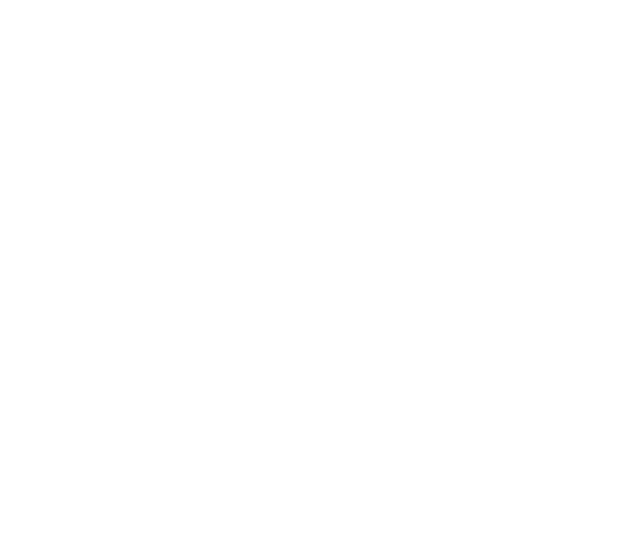
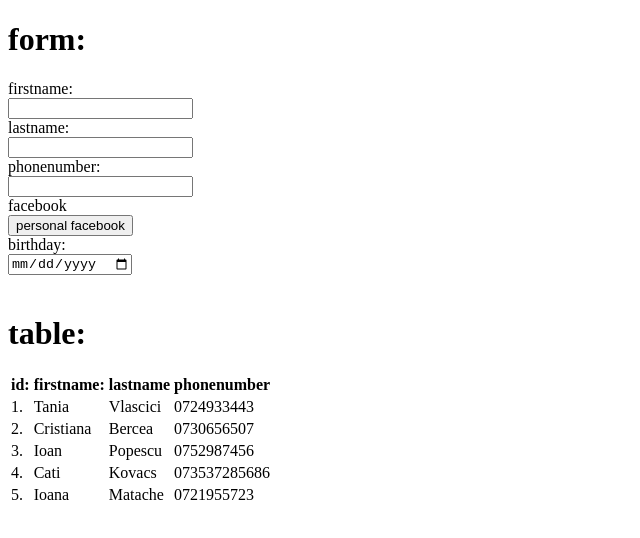
Before and after one commit to NagarroLabs/practica20, a plain HTML site: page TaniaVlascici/index.html in a window 1280 px wide. Shown: the whole page, without its empty margins (0-640 px from the left). Drawn offline with Linux system fonts and the light colour scheme.

Commit message:
form &table

```diff
--- a/TaniaVlascici/index.html
+++ b/TaniaVlascici/index.html
@@ -1,7 +1,75 @@
 <!DOCTYPE html>
 <html>
-    <head></head>
+    <head>
+        <title>formhtml</title>
+        <meta charset="utf-8" />
+    <link rel="stylesheet" href="index.css" />
+    <script src="index.js" defer></script>
+    </head>
     <body>
+        <h1>form:</h1>
+        <form>
+            <label for ="firstname">firstname:</label> <br>
+            <input type ="text" id="firstname" name="firstname"> <br>
+            <label for ="lastname">lastname:</label> <br>
+            <input type ="text" id="lastname" name="lastname"> <br>
+            <label for="phonenumber">phonenumber:</label> <br>
+            <input type="text" id="phonenumber" name="phonenumber"> <br>
+            <label for="button">facebook</label> <br>
+            <a href="https://www.facebook.com/vlascici.tania"><input type= "button"value="personal facebook"> </a> <br>
+            <label for="birthday">birthday: </label> <br>
+            <input type="date" id="birthday"> <br>
+
+
+        </form>
+        <br>
+<h1>table:</h1>
+<table>
+    <tr>
+        <th>id:</th>
+        <th>firstname:</th>
+        <th>lastname</th>
+        <th>phonenumber</th>
+
+    </tr>
+    <tr>
+        <td>1.</td>
+        <td>Tania</td>
+        <td>Vlascici</td>
+        <td>0724933443</td>
+
+    </tr>
+    <tr>
+        <td>2.</td>
+        <td>Cristiana</td>
+        <td>Bercea</td>
+        <td>0730656507</td>
+    </tr>
+
+    <tr>
+        <td>3.</td>
+        <td>Ioan</td>
+        <td>Popescu</td>
+        <td>0752987456</td>
+    </tr>
+
+    <tr>
+        <td>4.</td>
+        <td>Cati</td>
+        <td>Kovacs</td>
+        <td>073537285686</td>
+    </tr>
+
+    <tr>
+        <td>5.</td>
+        <td>Ioana</td>
+        <td>Matache</td>
+        <td>0721955723</td>
+    </tr>
+
+
+</table>
+
 
     </body>
 
```
